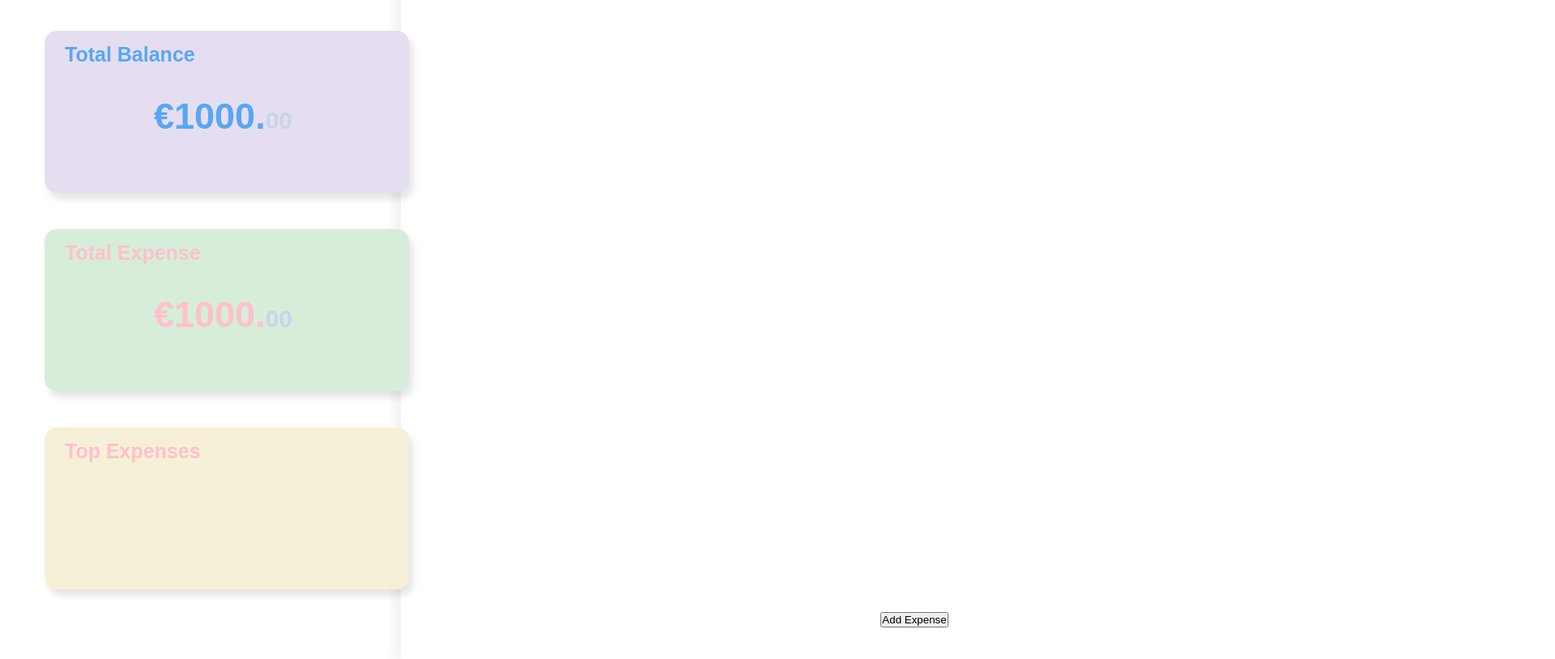
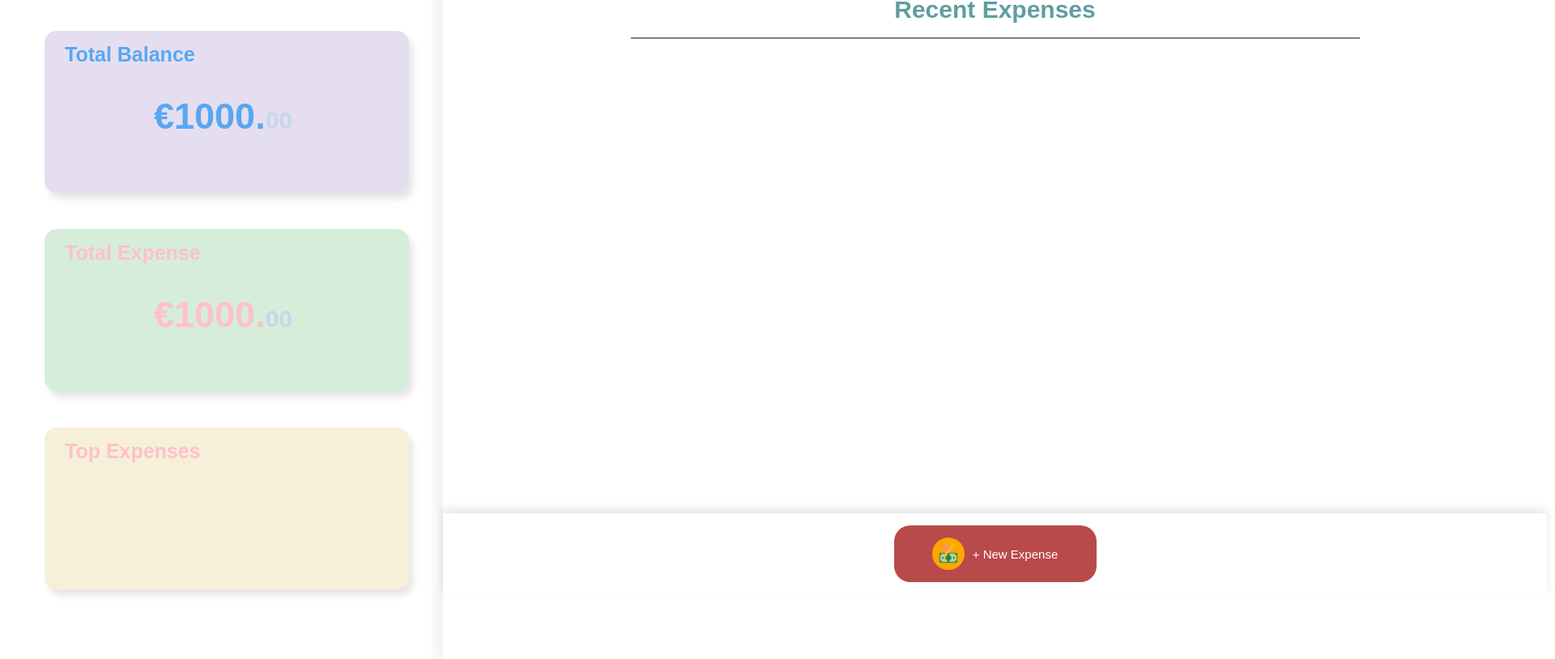
Before and after one commit to Nqthxn/Expense-Tracker, a React (Create React App) app: page / in a window 1280 px wide. Shown: the part 140-954 px from the top of the page at 81% size, 1920 px wide, since content can reach past the window. Built offline with nearby package versions, Linux system fonts and the light colour scheme.

Commit message:
Finalized Layout

```diff
--- /dev/null
+++ b/src/Styles/button.css
@@ -0,0 +1,36 @@
+.button-container {
+    display: flex;
+    justify-content: center;
+}
+
+.button2 {
+    width: 250px;
+    height: 70px;
+    border: none;
+    border-radius: 20px;
+    background-color: rgb(184, 74, 74);
+    color: white;
+    display: flex;
+    align-items: center;
+    justify-content: center;
+    cursor: pointer;
+    outline: none;
+    z-index: 10;
+}
+
+.button-img {
+    width: 40px;
+    height: 40px;
+    border-radius: 20px;
+    padding: 5px;
+    background-color: orange;
+}
+
+.btn-name {
+    font-size: 15px;
+    margin-left: 10px;
+}
+.btn-container{
+    position:absolute;
+    z-index: inherit;
+}
--- /dev/null
+++ b/src/Styles/expenses.css
@@ -0,0 +1,25 @@
+.exp-title-container {
+    padding-bottom: 17px;
+    border-bottom: 2px solid grey;
+    margin-top: 35px;
+    width: 900px;
+    display: flex;
+    justify-content: center;
+}
+
+.display-exp-container {
+    display: flex;
+    flex-direction: column;
+    align-items: center;
+    width: 1363px;
+    height: 754px;
+}
+
+.exp-title {
+    font-size: 30px;
+    color: cadetblue;
+}
+
+.btn-container {
+    margin-top: 20px;
+}
--- a/src/Styles/general.css
+++ b/src/Styles/general.css
@@ -11,11 +11,8 @@ html, body{
 }
 
 .main-container{
-    height:847px;
-}
-
-.main-container{
     display:flex;
+    width:1920px;
 }
 .header-container{
     display:flex;
@@ -35,7 +32,7 @@ html, body{
     justify-content: center;
 }
 .expenses-container{
-    width:1268px;
+    width:1400px;
     position:relative;
     top:0;
     left:-10px;
@@ -47,9 +44,10 @@ html, body{
 .button-container{
     position:absolute;
     bottom:0;
-    width:1268px;
+    width:1363px;
     height:100px;
     display:flex;
     align-items: center;
     justify-content: center;
+    box-shadow: 0px -5px 10px rgba(0, 0, 0, 0.1);
 }
--- a/src/components/Button.js
+++ /dev/null
@@ -1,9 +0,0 @@
-export default function Button(){
-    return(
-        <div className="button-container">
-            <button>
-                Add Expense
-            </button>
-        </div>
-    )
-}
--- /dev/null
+++ b/src/components/Button.jsx
@@ -0,0 +1,16 @@
+import btnIcon from '../Icons/button-icon.png';
+import '../Styles/button.css';
+
+export default function Button() {
+    function consoleHello(){
+        console.log("hello");
+    }
+    return (
+        <div className="button-container">
+            <button className="button2" onClick={consoleHello}>
+                <img src={btnIcon} className="button-img" alt="Button Icon" />
+                <span className="btn-name">+ New Expense</span>
+            </button>
+        </div>
+    );
+}
--- a/src/components/Expenses.js
+++ /dev/null
@@ -1,9 +0,0 @@
-import Button from './Button';
-
-export default function Expenses(){
-    return(
-        <div className="expenses-container">
-            <Button />
-        </div>
-    );
-}
--- /dev/null
+++ b/src/components/Expenses.jsx
@@ -0,0 +1,17 @@
+import Button from './Button.jsx';
+import '../Styles/expenses.css';
+
+export default function Expenses() {
+    return (
+        <div className="expenses-container">
+            <div className="display-exp-container">
+                <div className="exp-title-container">
+                    <h1 className="exp-title">Recent Expenses</h1>
+                </div>
+            </div>
+            <div className="btn-container">
+                <Button />
+            </div>
+        </div>
+    );
+}
--- a/src/components/Main.js
+++ b/src/components/Main.jsx
@@ -1,5 +1,5 @@
-import Summary from './ExpenseSummary';
-import Expenses from './Expenses';
+import Summary from './ExpenseSummary.jsx';
+import Expenses from './Expenses.jsx';
 
 export default function Main(){
     return(
--- a/src/index.js
+++ b/src/index.js
@@ -5,7 +5,5 @@ import App from './App';
 
 const root = ReactDOM.createRoot(document.getElementById('root'));
 root.render(
-  <div>
-    <App />
-  </div>
+  <App />
 );
```
Also changed, not shown: src/App.jsx (renamed from src/App.js), src/Icons/button-icon.png (added), src/components/ExpenseSummary.jsx (renamed from src/components/ExpenseSummary.js), src/components/Header.jsx (renamed from src/components/Header.js).
